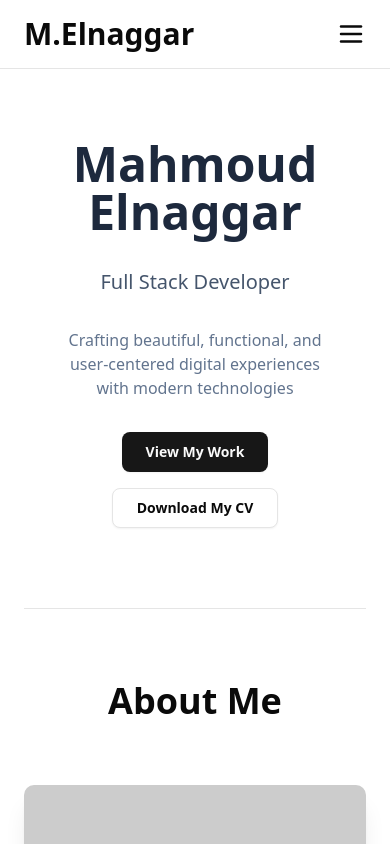
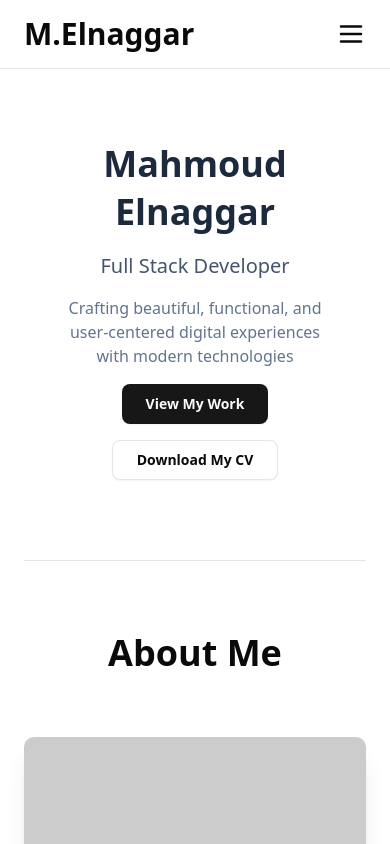
Before and after one commit to mnaggarse/portfolio, a Next.js app: page / in a window 390 px wide. Shown: the top 844 px of the page. Built offline with nearby package versions, Linux system fonts and the light colour scheme.

Commit message:
Fix name

```diff
--- a/components/Hero.tsx
+++ b/components/Hero.tsx
@@ -4,9 +4,9 @@ export default function Hero() {
   return (
     <section
       id="home"
-      className="flex flex-col items-center justify-center w-full gap-8 text-center border-b pt-35 pb-20"
+      className="flex flex-col items-center justify-center w-full gap-4 text-center border-b pt-35 pb-20"
     >
-      <h1 className="text-5xl font-[900] leading-12 text-slate-800">
+      <h1 className="text-4xl md:text-5xl font-[900] leading-12 text-slate-800">
         Mahmoud Elnaggar
       </h1>
 
```
